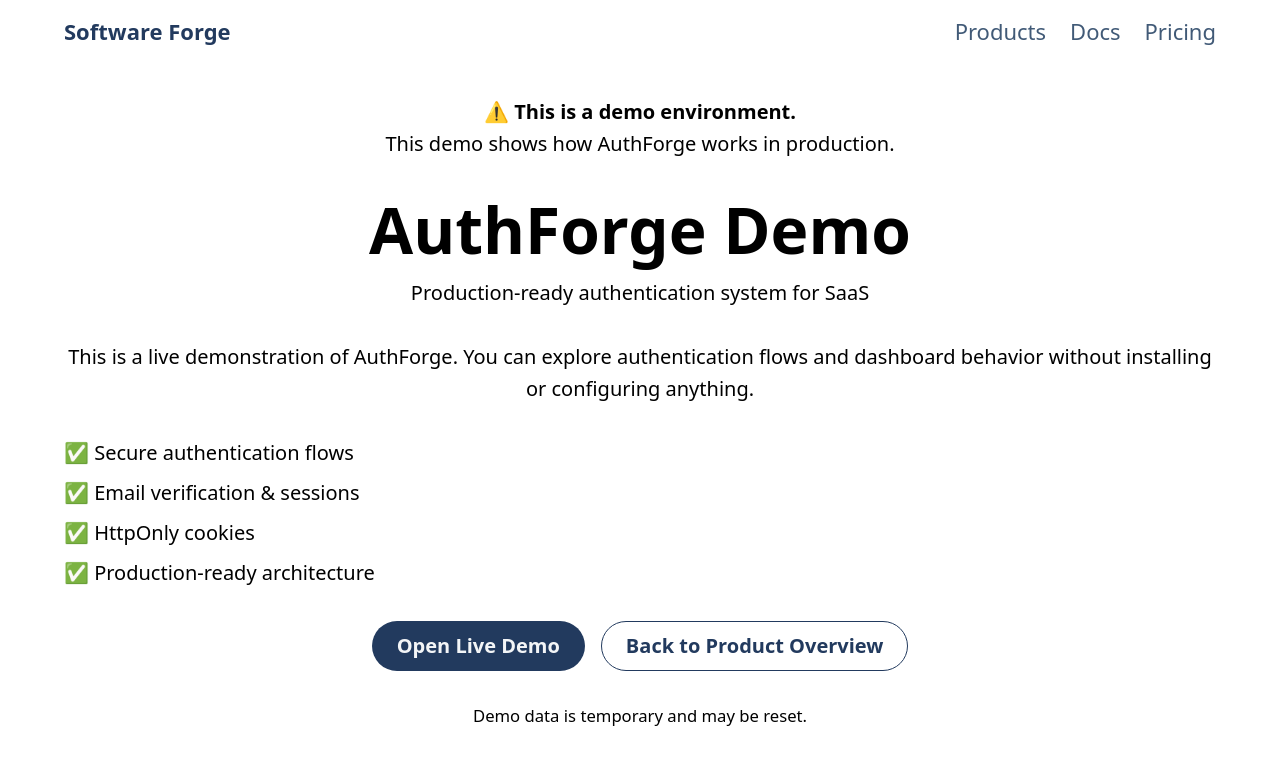
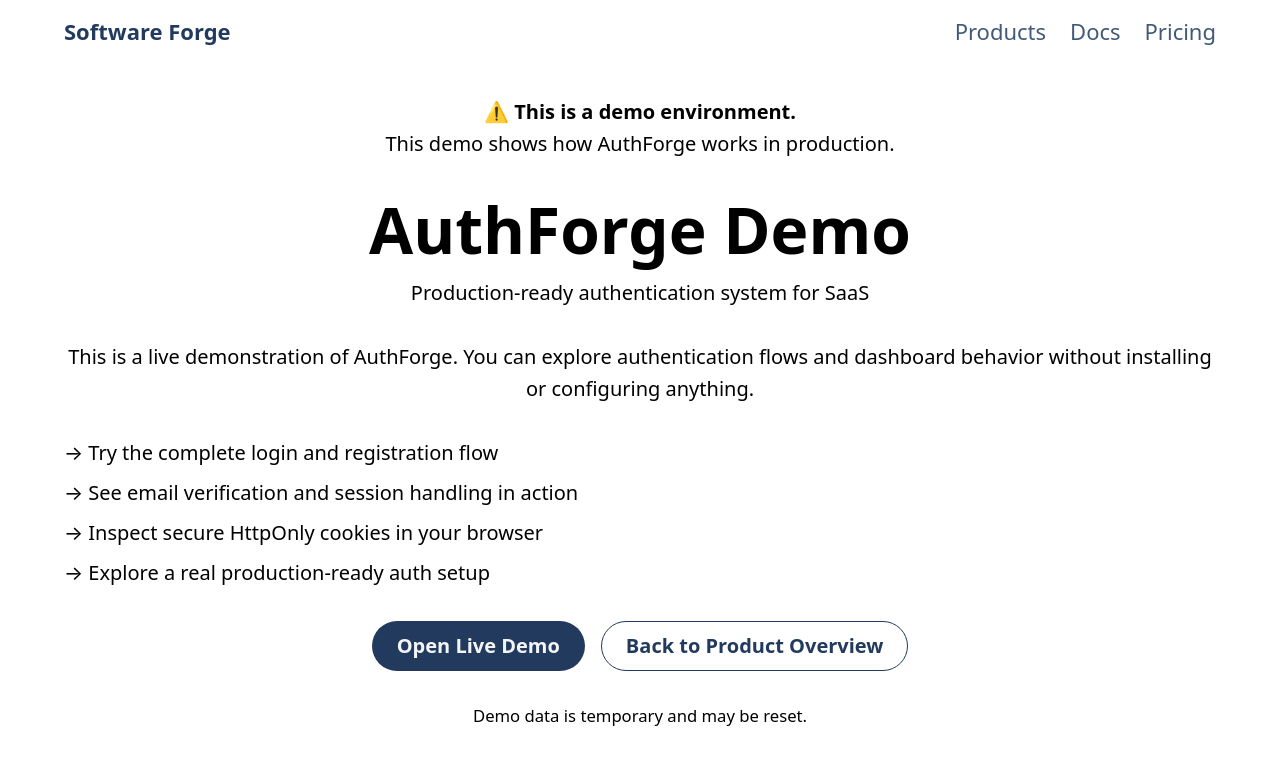
Before and after one commit to Grammeri/nextjs-landing, a Next.js app: page /demo in a window 1280 px wide. Shown: the top 764 px of the page. Built offline with nearby package versions, Linux system fonts and the light colour scheme.

Commit message:
chore: convert demo checklist from features to guided actions

```diff
--- a/src/app/(demo)/demo/page.tsx
+++ b/src/app/(demo)/demo/page.tsx
@@ -28,10 +28,10 @@ export default function AuthForgeDemoPage() {
           maxWidth: 'var(--container-width)',
         }}
       >
-        <p>✅ Secure authentication flows</p>
-        <p>✅ Email verification &amp; sessions</p>
-        <p>✅ HttpOnly cookies</p>
-        <p>✅ Production-ready architecture</p>
+        <p>→ Try the complete login and registration flow</p>
+        <p>→ See email verification and session handling in action</p>
+        <p>→ Inspect secure HttpOnly cookies in your browser</p>
+        <p>→ Explore a real production-ready auth setup</p>
       </div>
 
       <div style={{ display: 'flex', gap: 'var(--spacing-md)', flexWrap: 'wrap' }}>
```
